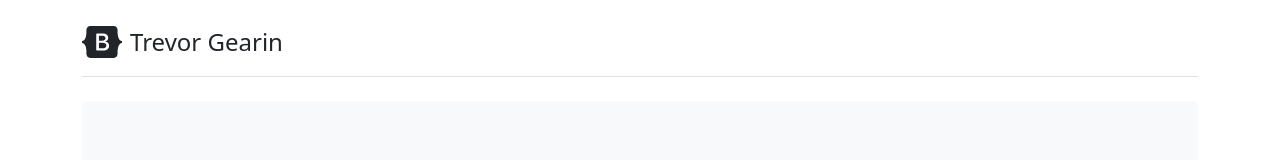
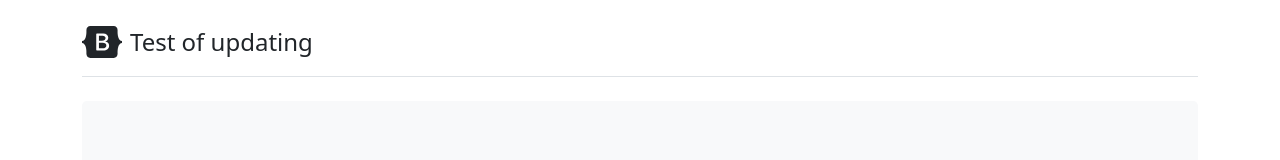
Before and after one commit to TrevorGearin/TrevorGearin.github.io, a plain HTML site: page index.html in a window 1280 px wide. Shown: the top 160 px of the page. Drawn offline with nearby package versions, Linux system fonts and the light colour scheme.

Commit message:
Change header text

```diff
--- a/index.html
+++ b/index.html
@@ -23,7 +23,7 @@
     <header class="pb-3 mb-4 border-bottom">
       <a href="/" class="d-flex align-items-center text-dark text-decoration-none">
         <svg xmlns="http://www.w3.org/2000/svg" width="40" height="32" class="me-2" viewBox="0 0 118 94" role="img"><title>Bootstrap</title><path fill-rule="evenodd" clip-rule="evenodd" d="M24.509 0c-6.733 0-11.715 5.893-11.492 12.284.214 6.14-.064 14.092-2.066 20.577C8.943 39.365 5.547 43.485 0 44.014v5.972c5.547.529 8.943 4.649 10.951 11.153 2.002 6.485 2.28 14.437 2.066 20.577C12.794 88.106 17.776 94 24.51 94H93.5c6.733 0 11.714-5.893 11.491-12.284-.214-6.14.064-14.092 2.066-20.577 2.009-6.504 5.396-10.624 10.943-11.153v-5.972c-5.547-.529-8.934-4.649-10.943-11.153-2.002-6.484-2.28-14.437-2.066-20.577C105.214 5.894 100.233 0 93.5 0H24.508zM80 57.863C80 66.663 73.436 72 62.543 72H44a2 2 0 01-2-2V24a2 2 0 012-2h18.437c9.083 0 15.044 4.92 15.044 12.474 0 5.302-4.01 10.049-9.119 10.88v.277C75.317 46.394 80 51.21 80 57.863zM60.521 28.34H49.948v14.934h8.905c6.884 0 10.68-2.772 10.68-7.727 0-4.643-3.264-7.207-9.012-7.207zM49.948 49.2v16.458H60.91c7.167 0 10.964-2.876 10.964-8.281 0-5.406-3.903-8.178-11.425-8.178H49.948z" fill="currentColor"></path></svg>
-        <span class="fs-4">Trevor Gearin</span>
+        <span class="fs-4">Test of updating</span>
       </a>
     </header>
 
```
